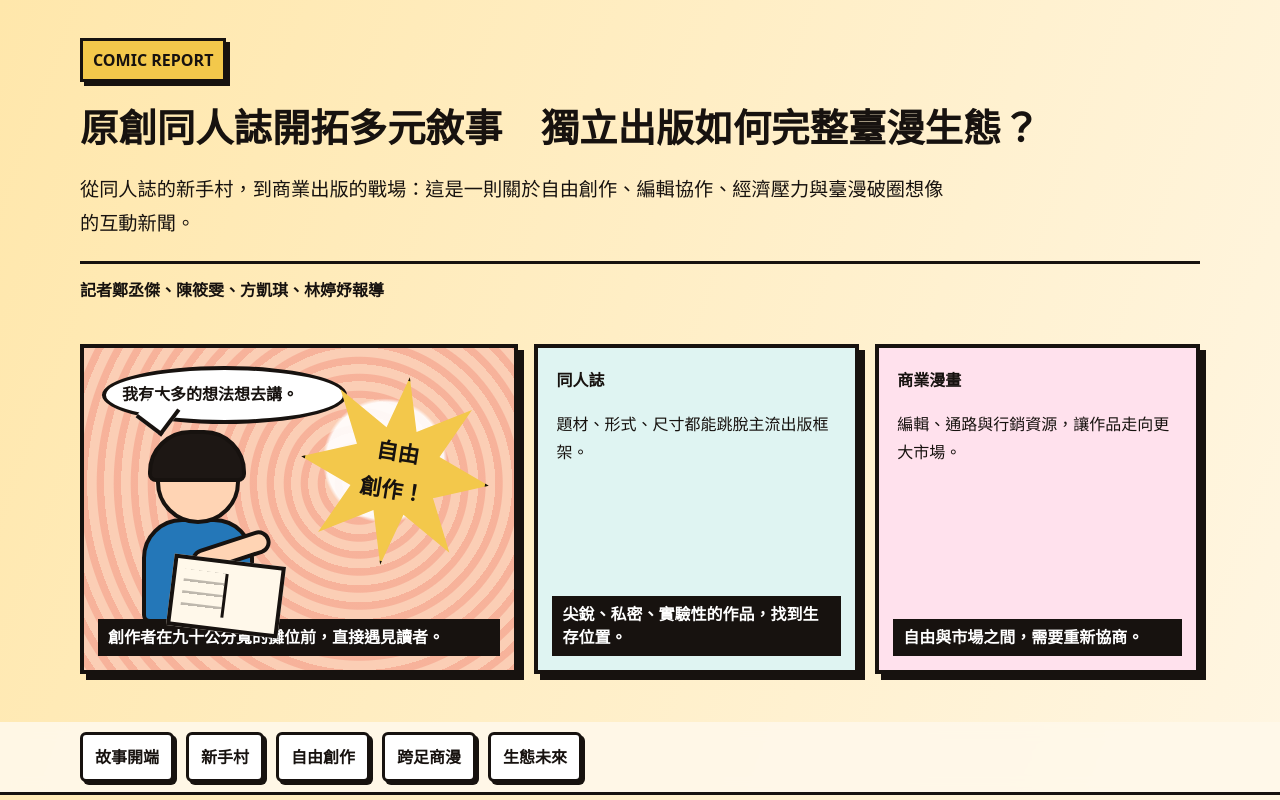
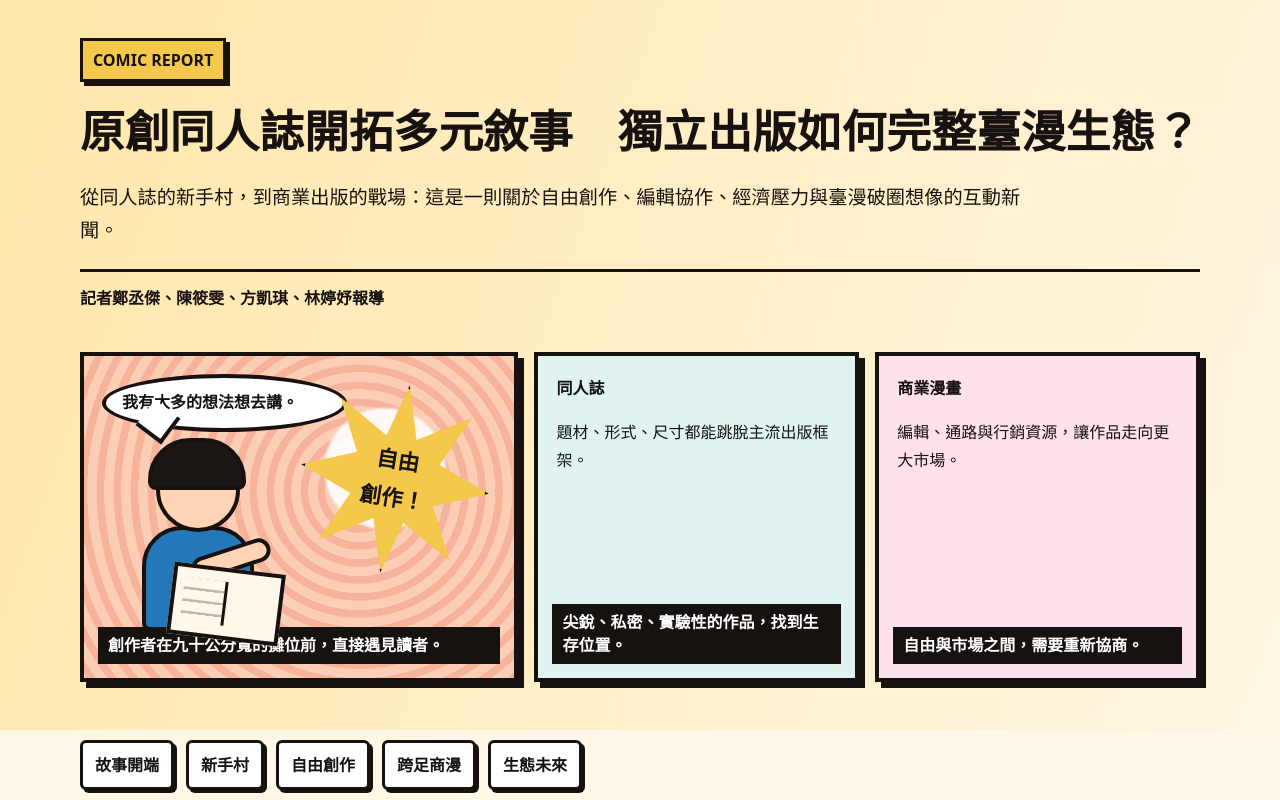
Before and after one commit to ckyling25/doujinshi, a plain HTML site: page index.html in a window 1280 px wide. Shown: the top 800 px of the page. Drawn offline with Linux system fonts and the light colour scheme.

Commit message:
Update index.html

```diff
--- a/index.html
+++ b/index.html
@@ -84,7 +84,7 @@
     }
 
     h1 {
-      font-size: clamp(2rem, 3vw, 5rem);
+      font-size: clamp(2rem, 3.5vw, 5rem);
       margin-top: 22px;
       max-width: none;
     }
@@ -92,7 +92,7 @@
     .subtitle {
       font-size: clamp(1rem, 1.5vw, 1.2rem);
       margin: 22px 0 0;
-      max-width: 45em;
+      max-width: 50em;
     }
 
     .byline {
```
